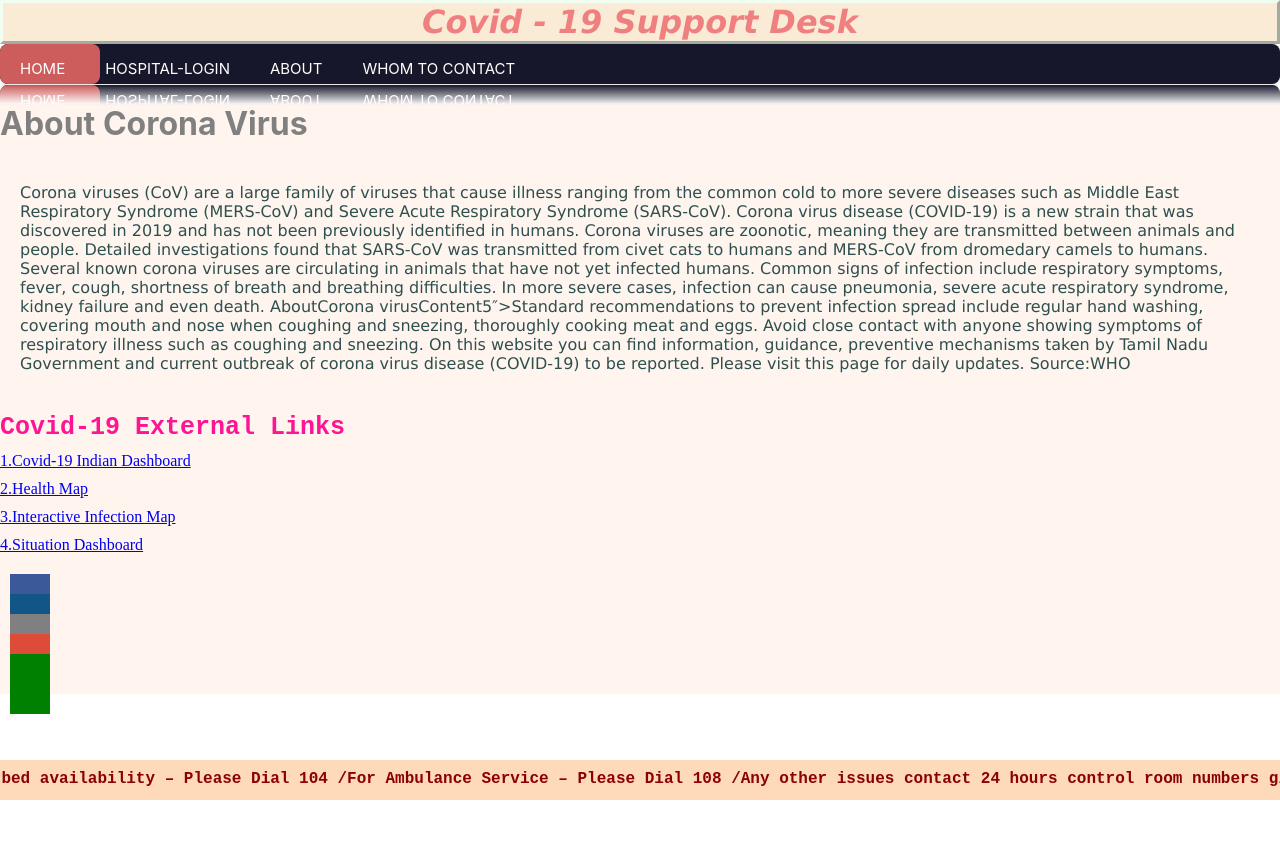
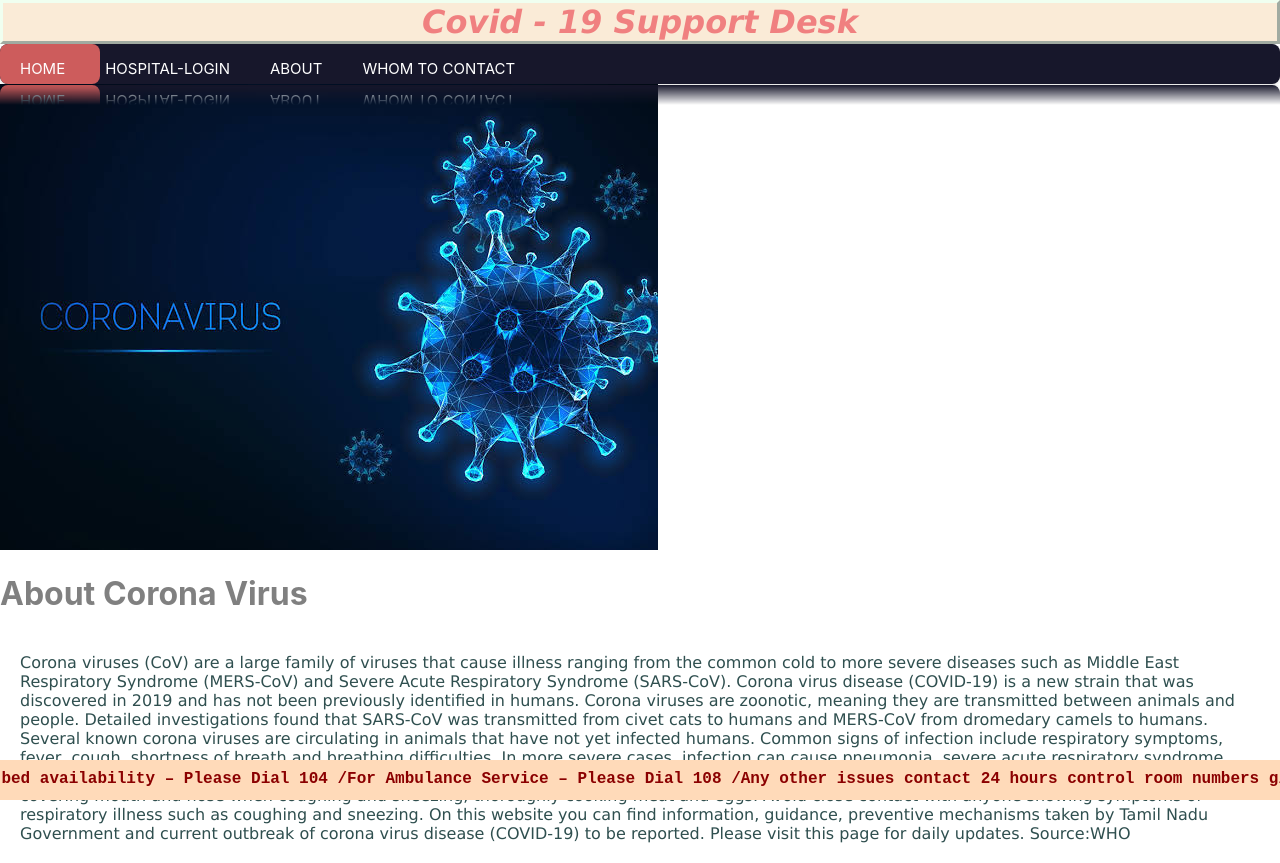
Before and after one commit to RoshiniSukumar/Covid-19-Support-Desk, a React (Create React App) app: page /about in a window 1280 px wide. Before the commit the page ends 800 px from the top, so only its background shows below. Built offline with nearby package versions, Linux system fonts and the light colour scheme.

Commit message:
about js

```diff
--- a/src/components/function/About.js
+++ b/src/components/function/About.js
@@ -1,11 +1,19 @@
+
 import React from 'react'
 import './About.css'
-import { Link } from "react-router-dom"
 
 export default function About() {
   return (
-    <div className="entire">
+    <div>
+      <div className="flip-card">
+      <div className="flip-card-inner">
+        <div className="flip-card-front">
+          <img src="./images/corona.jpeg" alt="corona"></img>
+        </div>
+          <div className="flip-card-back">
+
        <h1 className="title">About Corona Virus</h1>
+
       <p className="text">Corona viruses (CoV) are a large family of viruses that cause illness ranging from the common cold to more severe diseases such as Middle East Respiratory Syndrome (MERS-CoV) and Severe Acute Respiratory Syndrome (SARS-CoV).
 
 Corona virus disease (COVID-19) is a new strain that was discovered in 2019 and has not been previously identified in humans.
@@ -14,55 +22,14 @@ Corona viruses are zoonotic, meaning they are transmitted between animals and pe
 
 Common signs of infection include respiratory symptoms, fever, cough, shortness of breath and breathing difficulties. In more severe cases, infection can cause pneumonia, severe acute respiratory syndrome, kidney failure and even death.
 
-AboutCorona virusContent5″>Standard recommendations to prevent infection spread include regular hand washing, covering mouth and nose when coughing and sneezing, thoroughly cooking meat and eggs. Avoid close contact with anyone showing symptoms of respiratory illness such as coughing and sneezing.
+AboutCorona virusContent5″{'>'}Standard recommendations to prevent infection spread include regular hand washing, covering mouth and nose when coughing and sneezing, thoroughly cooking meat and eggs. Avoid close contact with anyone showing symptoms of respiratory illness such as coughing and sneezing.
 
 On this website you can find information, guidance, preventive mechanisms taken by Tamil Nadu Government and current outbreak of corona virus disease (COVID-19) to be reported. Please visit this page for daily updates. Source:WHO</p>
+</div>
 
+   </div>
+    </div>
 
-<h4 className="external">Covid-19 External Links</h4>
-<div className="links"><a href="http://covidindiaupdates.in/">1.Covid-19 Indian Dashboard</a></div>
-<div className="links"><a href="https://healthmap.org/formobile/">2.Health Map</a></div>
-<div className="links"><a href="https://hgis.uw.edu/virus/">3.Interactive Infection Map</a></div>
-<div className="linkfour"><a href="https://www.who.int/emergencies/diseases/novel-coronavirus-2019/situation-reports">4.Situation Dashboard</a></div>
-<div>
-
-     <ul className="sci">
-       <li><Link to="/facebook" className="fa fa-facebook" ></Link></li>
-       <li><Link to="/instagram"  className="fa fa-instagram"> </Link></li>
-       <li><Link to="/github"  className="fa fa-github" > </Link></li>
-       <li><Link to="/twitter"  className="fa fa-twitter" > </Link></li>
-       <li><Link to="/whatsapp" className="fa fa-whatsapp" ></Link></li>
-     </ul>
-     </div>
     </div>
   )
 }
-/*<a href="https://cdnjs.cloudflare.com/ajax/libs/font-awesome/4.7.0/css/font-awesome.min.css"></a> */
-
-/*<i class="fa fa-facebook-official" aria-hidden="true"></i>
-<div>Icons made by <a href="https://www.freepik.com" title="Freepik">Freepik</a> from <a href="https://www.flaticon.com/" title="Flaticon">www.flaticon.com</a></div>
-<div>Icons made by <a href="https://www.flaticon.com/authors/pixel-perfect" title="Pixel perfect">Pixel perfect</a> from <a href="https://www.flaticon.com/" title="Flaticon">www.flaticon.com</a></div>*/
-
-
-/*<div>
-    <div className="container">
-      <div className="card">
-        <div className="imgbox">
-          <img src='./images/corona.jpeg' alt=""></img>
-        </div>
-        <div className="details">
-       <h3>About Corona Virus</h3>
-      <p className="text">Corona viruses (CoV) are a large family of viruses that cause illness ranging from the common cold to more severe diseases such as Middle East Respiratory Syndrome (MERS-CoV) and Severe Acute Respiratory Syndrome (SARS-CoV).
-
-Corona virus disease (COVID-19) is a new strain that was discovered in 2019 and has not been previously identified in humans.
-
-Corona viruses are zoonotic, meaning they are transmitted between animals and people. Detailed investigations found that SARS-CoV was transmitted from civet cats to humans and MERS-CoV from dromedary camels to humans. Several known corona viruses are circulating in animals that have not yet infected humans.
-
-Common signs of infection include respiratory symptoms, fever, cough, shortness of breath and breathing difficulties. In more severe cases, infection can cause pneumonia, severe acute respiratory syndrome, kidney failure and even death.
-
-AboutCorona virusContent5″>Standard recommendations to prevent infection spread include regular hand washing, covering mouth and nose when coughing and sneezing, thoroughly cooking meat and eggs. Avoid close contact with anyone showing symptoms of respiratory illness such as coughing and sneezing.
-
-On this website you can find information, guidance, preventive mechanisms taken by Tamil Nadu Government and current outbreak of corona virus disease (COVID-19) to be reported. Please visit this page for daily updates. Source:WHO</p>
-</div>
-  </div>
-  </div>*/
```
